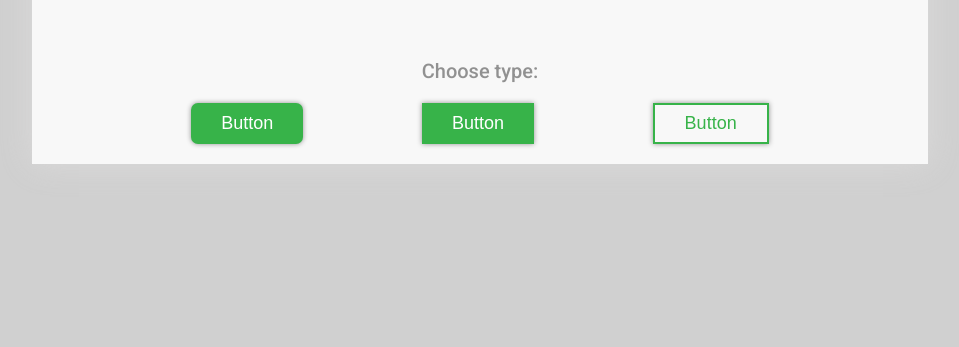
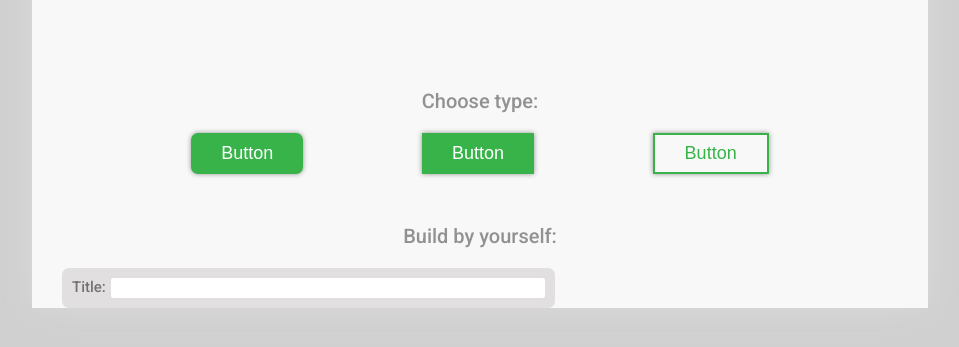
Before and after one commit to JohnyMielony07/buttonsBuilder, a website: page index.html in a window 1280 px wide. Shown: the part 123-470 px from the top of the page, without its empty margins (160-1119 px from the left). Drawn offline with Linux system fonts and the light colour scheme.

Commit message:
add button title input

```diff
--- a/index.html
+++ b/index.html
@@ -15,13 +15,26 @@
             <img src="img/btnsbuilder_logo.png" alt="Builders Button logo" class="logo__img">
         </section>
         <section class="type-select">
-            <h2 class="secondary-title type-select-title">Choose type:</h2>
+            <h2 class="secondary-title type-select__title">Choose type:</h2>
             <div class="type-select__buttons">
                 <button class="type-select__button type-select__button--rounded">Button</button>
                 <button class="type-select__button type-select__button--square">Button</button>
                 <button class="type-select__button type-select__button--square-empty">Button</button>
             </div>
         </section>
+        <section class="builder">
+                <h2 class="secondary-title builder__title">Build by yourself:</h2>
+                <div class="builder-wrapper">
+                        <div class="builder__controls">
+                            <div class="control__title">
+                                <p class="title">Title:</p>
+                                <input class="input-title" type="text" name="title" id="title">
+                            </div>
+                        </div>
+
+                </div>
+
+        </section>
     </div>
 
 </body>
--- a/sass/_base.scss
+++ b/sass/_base.scss
@@ -5,6 +5,7 @@ $color-primary-2: #f8f8f8;
 $color-primary-3: #919191;
 $font-primary: 'Roboto', sans-serif;
 $color-green-1: #37b349;
+$color-dark-1: #737373;
 
 
 //RESET
--- /dev/null
+++ b/sass/_builder.scss
@@ -0,0 +1,28 @@
+.builder__controls {
+    width: 55%;
+    margin-left: 3rem;
+    padding-top: 2rem;
+}
+
+.control__title {
+    background-color: $color-primary-1;
+    border-radius: .7rem;
+    padding: 1rem;
+    display: flex;
+}
+
+.title {
+    color: $color-dark-1;
+    font-size: 1.5rem;
+    font-weight: 500;
+    display: inline;
+}
+
+.input-title {
+    border: none;
+    border-radius: .2rem;
+    margin-left: .5rem;
+    height: 2rem;
+    padding-left: .5rem;
+    width: 100%;
+}
--- a/sass/_type-select.scss
+++ b/sass/_type-select.scss
@@ -3,11 +3,11 @@
     text-align: center;
     font-size: 2rem;
     font-weight: 500;
+    margin-top: 3rem;
 }
 
 .type-select {
     padding: 2rem 10rem;
-
 }
 
 .type-select__buttons {
--- a/sass/main.scss
+++ b/sass/main.scss
@@ -1,3 +1,4 @@
 @import "base";
 @import "logo";
 @import "type-select";
+@import "builder";
```
Also changed, not shown: css/style.css.
